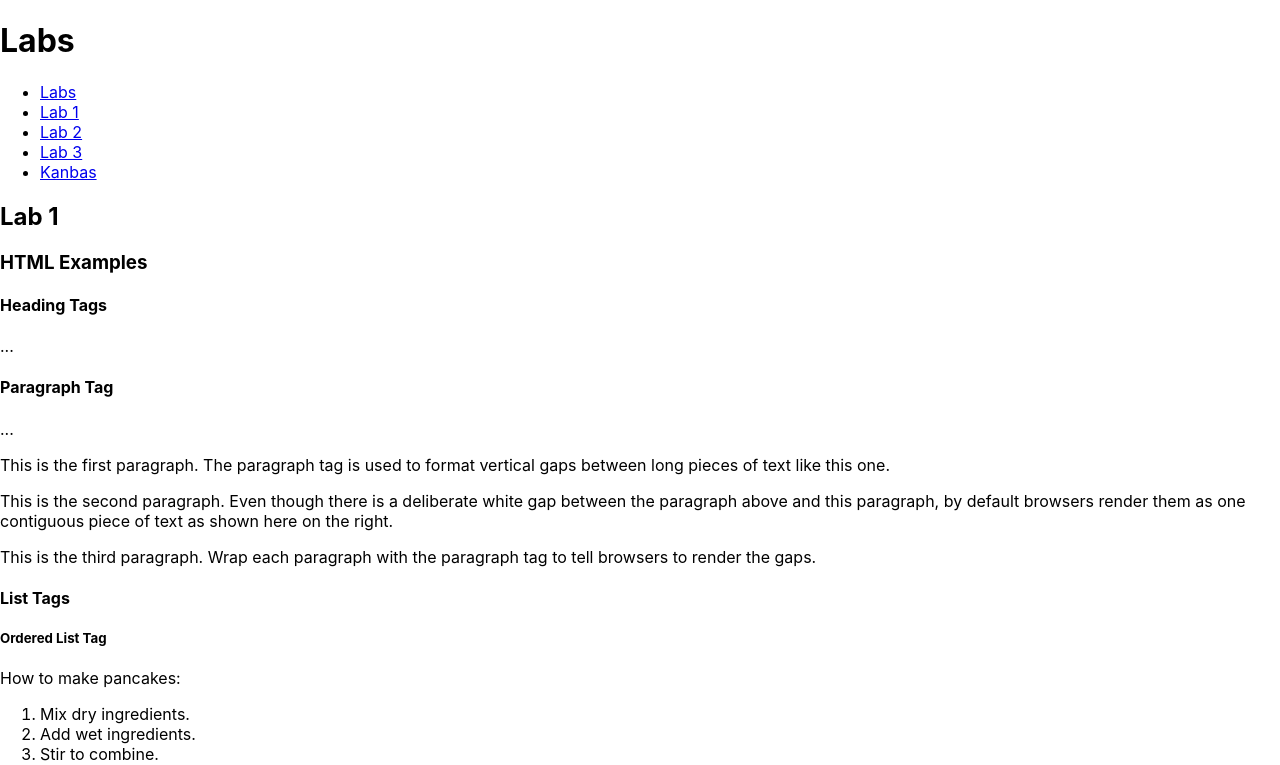
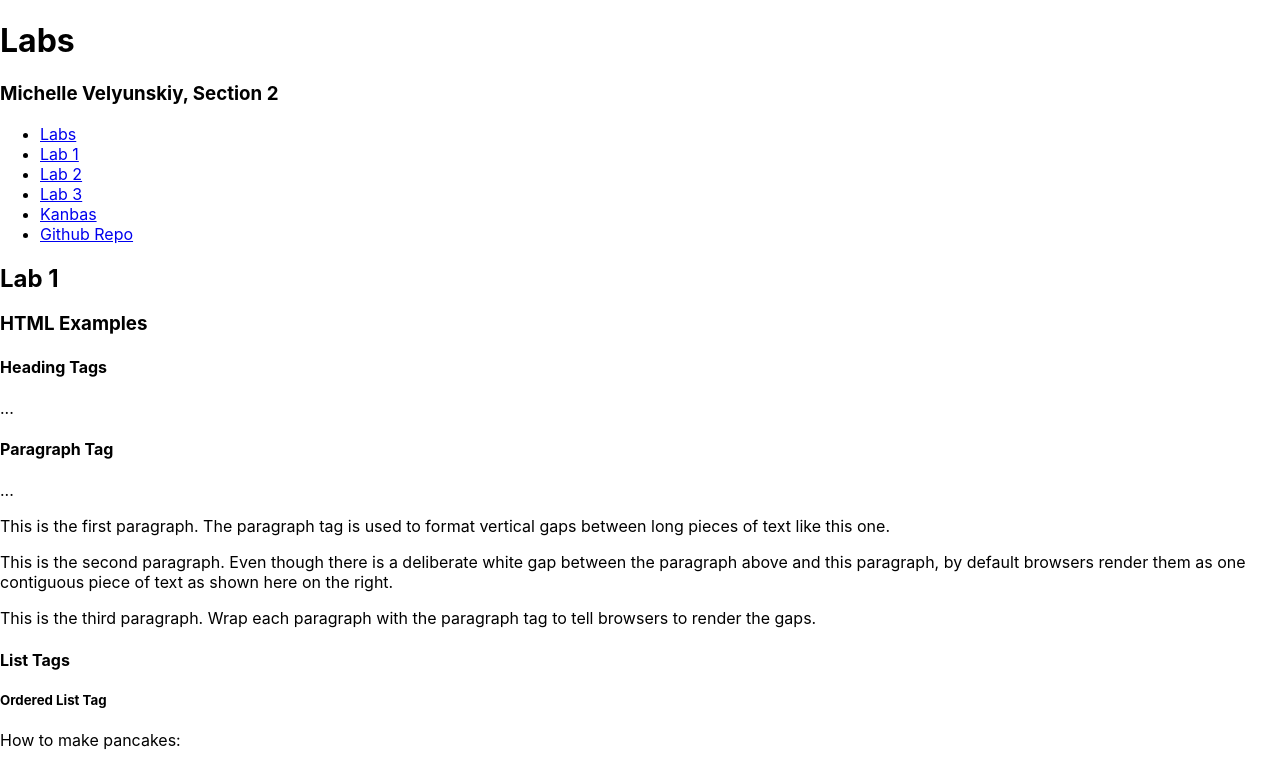
Before and after one commit to michelle-vel/kanbas-react-web-app, a React (Create React App) app: page /#/Labs/Lab1 in a window 1280 px wide. Shown: the top 765 px of the page. Built offline with nearby package versions, Linux system fonts and the light colour scheme; the HTML template or start-up script is replaced by a standard one.

Commit message:
edited TOC

```diff
--- a/src/Labs/TOC.tsx
+++ b/src/Labs/TOC.tsx
@@ -8,6 +8,7 @@ export default function TOC() {
         <li><Link to="/Labs/Lab2">Lab 2</Link></li>
         <li><Link to="/Labs/Lab3">Lab 3</Link></li>
         <li><Link to="/Kanbas">Kanbas</Link></li>
+        <li><a href="https://github.com/michelle-vel/kanbas-react-web-app" id="wd-github" target="_blank">Github Repo</a><br/></li>
       </ul>
     );
   }
--- a/src/Labs/index.tsx
+++ b/src/Labs/index.tsx
@@ -8,6 +8,7 @@ export default function Labs() {
   return (
     <div id="wd-labs">
       <h1>Labs</h1>
+      <h3>Michelle Velyunskiy, Section 2</h3>
       <TOC />
       <Routes>
         <Route path="/" element={<Navigate to="Lab1" />} />
```
